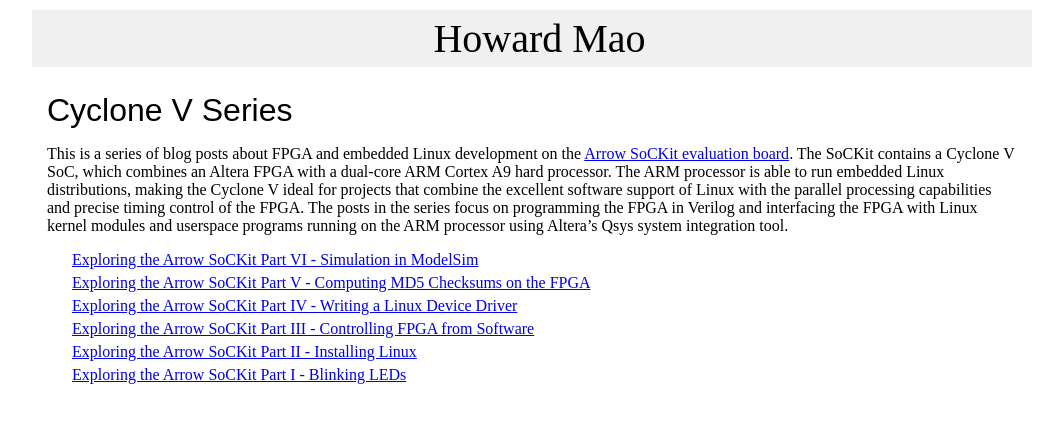
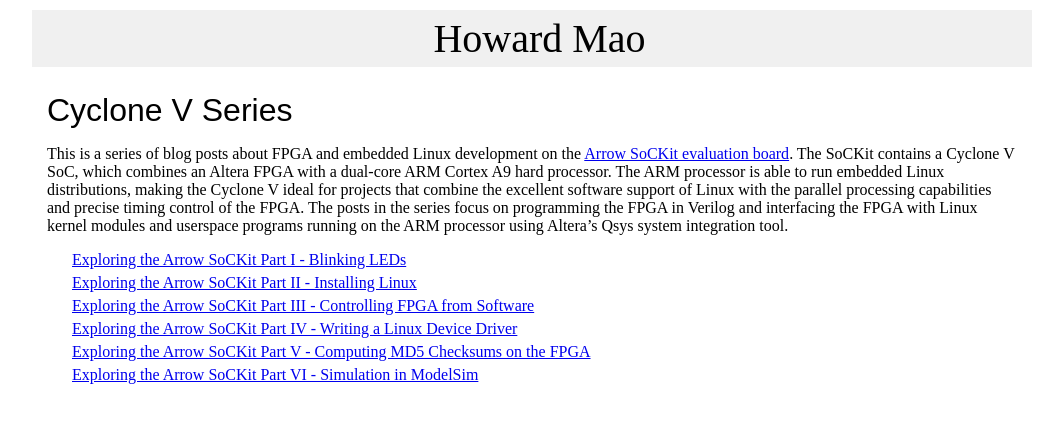
Before and after one commit to zhemao/zhemao.github.com, a Jekyll site: the page built from _posts/2014-01-02-fpga-series.markdown, in a window 1280 px wide. Shown: the top 423 px of the page, without its empty margins (108-1171 px from the left). Built offline with Jekyll 4.4.1, drawn with Linux system fonts in a browser that asks for light colours.

Commit message:
make sure posts in fpga series page listed earliest to latest

```diff
--- a/_posts/2014-01-02-fpga-series.markdown
+++ b/_posts/2014-01-02-fpga-series.markdown
@@ -16,7 +16,7 @@
 on the ARM processor using Altera's Qsys system integration tool.
 
 <ul class="front-page-list">
-{% for post in site.categories.fpga %}
+{% for post in site.categories.fpga reversed %}
 <li><a href="{{post.url}}">{{post.title}}</a></li>
 {% endfor %}
 </ul>
```
